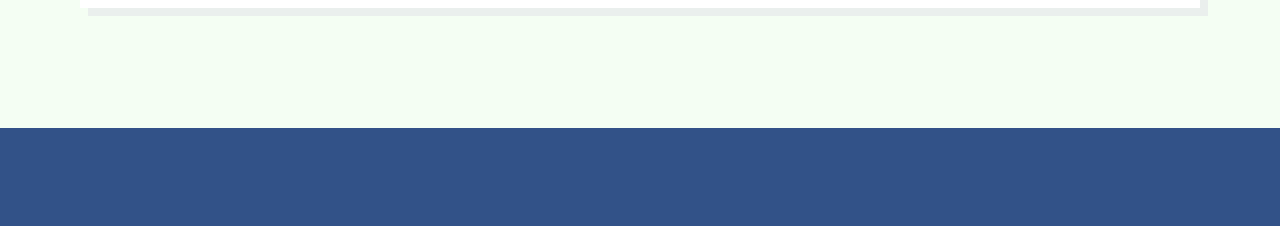
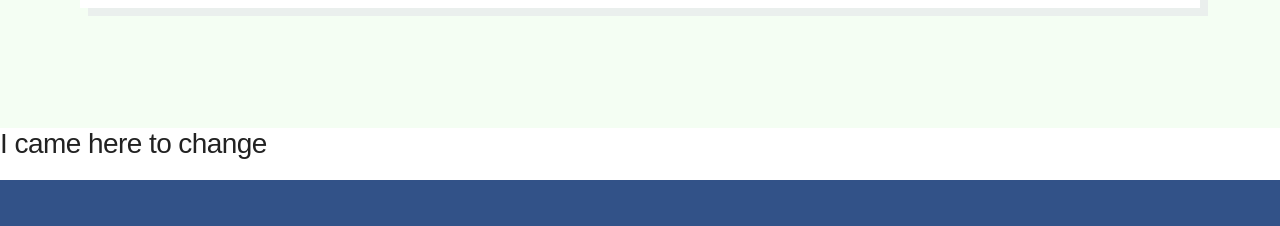
Before and after one commit to pagevamp/crozier-demo, a website: page dev/contact.html in a window 1280 px wide. Shown: the part 1660-1886 px from the top of the page. Drawn offline with nearby package versions, Linux system fonts and the light colour scheme; files that its build step writes are made by us from their sources; files whose address does not match are found by name; a web font is replaced by a local one.

Commit message:
contact html change

```diff
--- a/dev/contact.html
+++ b/dev/contact.html
@@ -11,6 +11,7 @@
             })
             <main class="theme-main">
 
+
                 @@include('includes/modules/section/leadspace-a02.html', {
                     'title' : 'Contact us',
                     'description': 'Ut posuere ullamcorper euismod. Donec a justo pulvinar diam dictum lobortis vulputate non nisi. Vestibulum pellentesque eget lorem ultrices lobortis.',
@@ -22,6 +23,8 @@
 
                 })
 
+                <h4>I came here to change</h4>
+
 
             </main>
             @@include('includes/footer.html')
```
